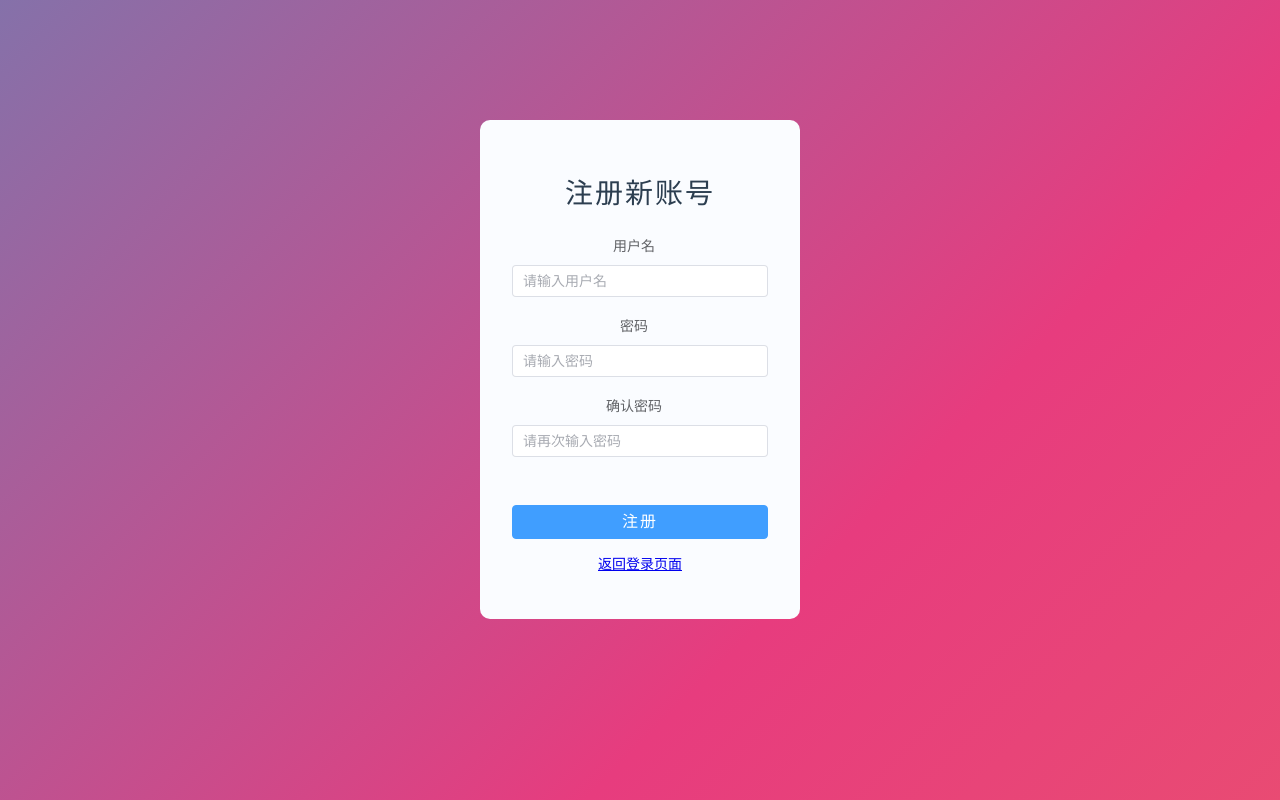
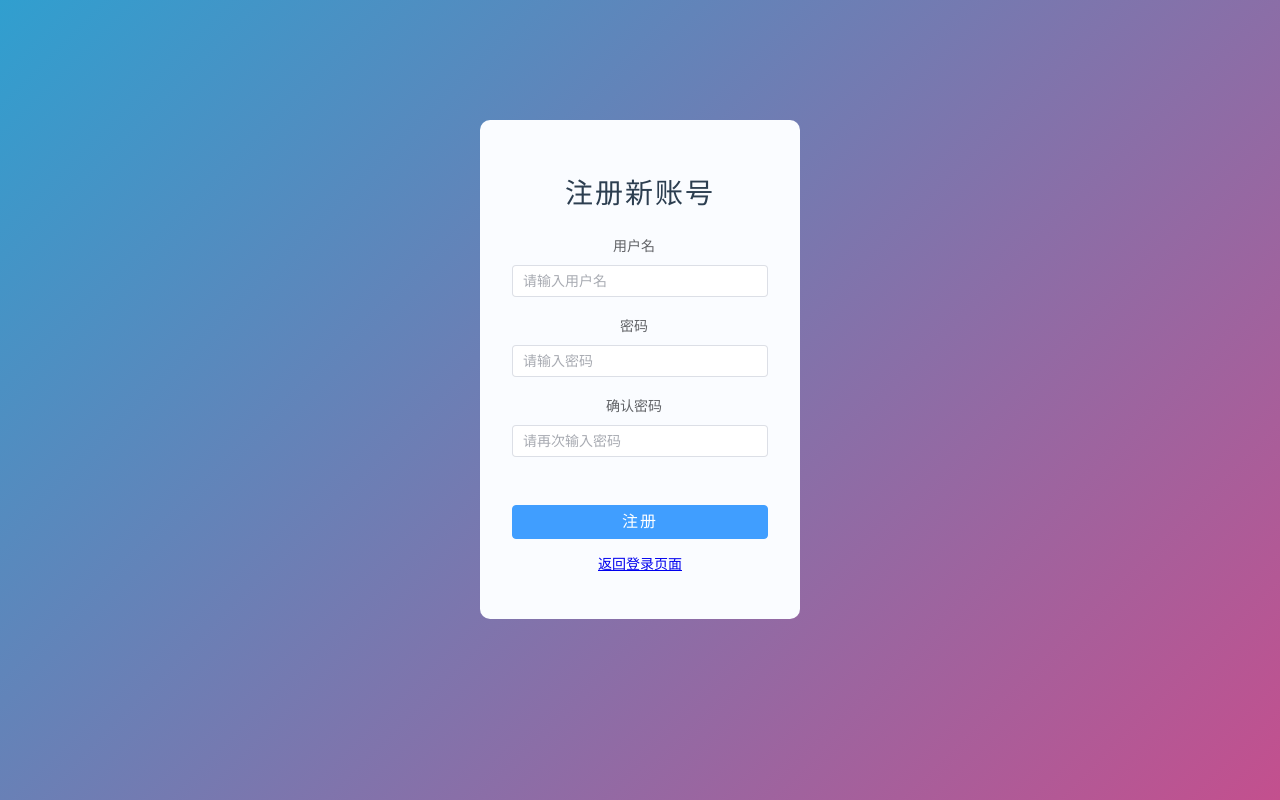
Before and after one commit to frontend-backend-project-2022/frontend, a Vue app: page /register in a window 1280 px wide. Built offline with nearby package versions, Linux system fonts and the light colour scheme.

Commit message:
register page bugfix

```diff
--- a/src/views/RegisterView.vue
+++ b/src/views/RegisterView.vue
@@ -12,11 +12,11 @@
           </el-input>
         </el-form-item>
         <el-form-item label="确认密码">
-          <el-input v-model="formData.password" type="password_confirm" show-password placeholder="请再次输入密码">
+          <el-input v-model="formData.password_confirm" type="password" show-password placeholder="请再次输入密码">
           </el-input>
         </el-form-item>
       </el-form>
-      <el-button type="primary" @click="loginSubmit">注册</el-button>
+      <el-button type="primary" @click="registerSubmit">注册</el-button>
       <p class="register-container">
         <router-link to="/login/">返回登录页面</router-link>
       </p>
@@ -44,6 +44,7 @@ export default {
       }
       const response = await this.$axios.post('/api/login/register/', this.formData)
       if (response.data === 'suceess') {
+        this.$message.success('注册成功')
         this.$router.push('/')
       } else {
         this.$message.error('注册失败')
@@ -61,7 +62,7 @@ export default {
 
   background: linear-gradient(-45deg, #ee7752, #e73c7e, #23a6d5, #23d5ab);
   background-size: 400% 400%;
-  background-position: 200% 200%;
+  background-position: 200% 150%;
 }
 
 .login-panel {
```
